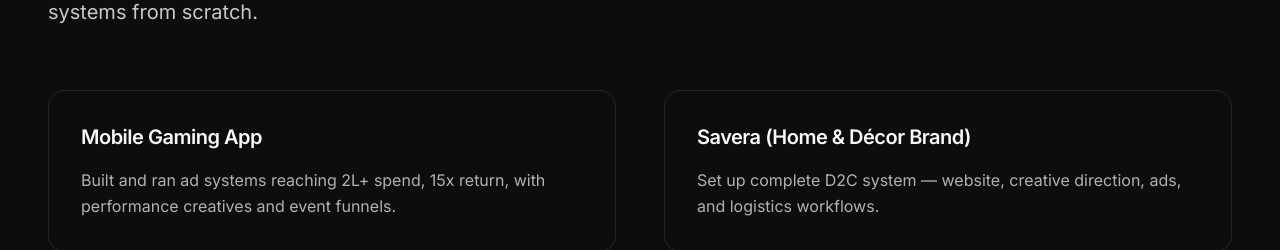
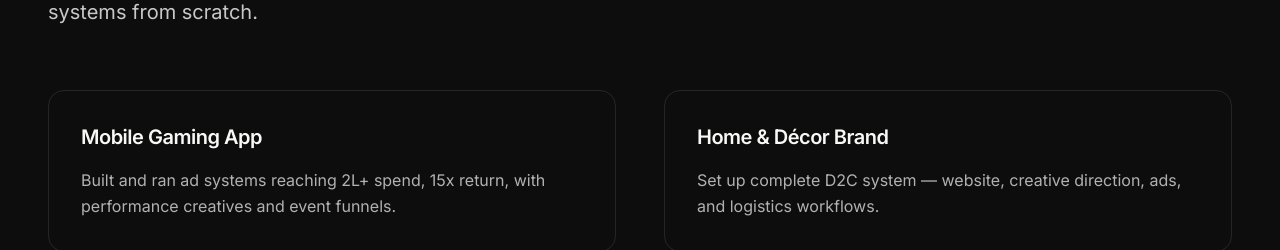
Before and after one commit to joshiljainn/OffPatternLabs, a Next.js app: page / in a window 1280 px wide. Shown: the part 3620-3870 px from the top of the page. Built offline with nearby package versions, Linux system fonts and the light colour scheme.

Commit message:
Remove brand name from case study
- Changed 'Savera (Home & Décor Brand)' to just 'Home & Décor Brand'

```diff
--- a/components/Work.tsx
+++ b/components/Work.tsx
@@ -8,7 +8,7 @@
     description: "Built and ran ad systems reaching 2L+ spend, 15x return, with performance creatives and event funnels.",
   },
   {
-    title: "Savera (Home & Décor Brand)",
+    title: "Home & Décor Brand",
     description: "Set up complete D2C system — website, creative direction, ads, and logistics workflows.",
   },
   {
```
